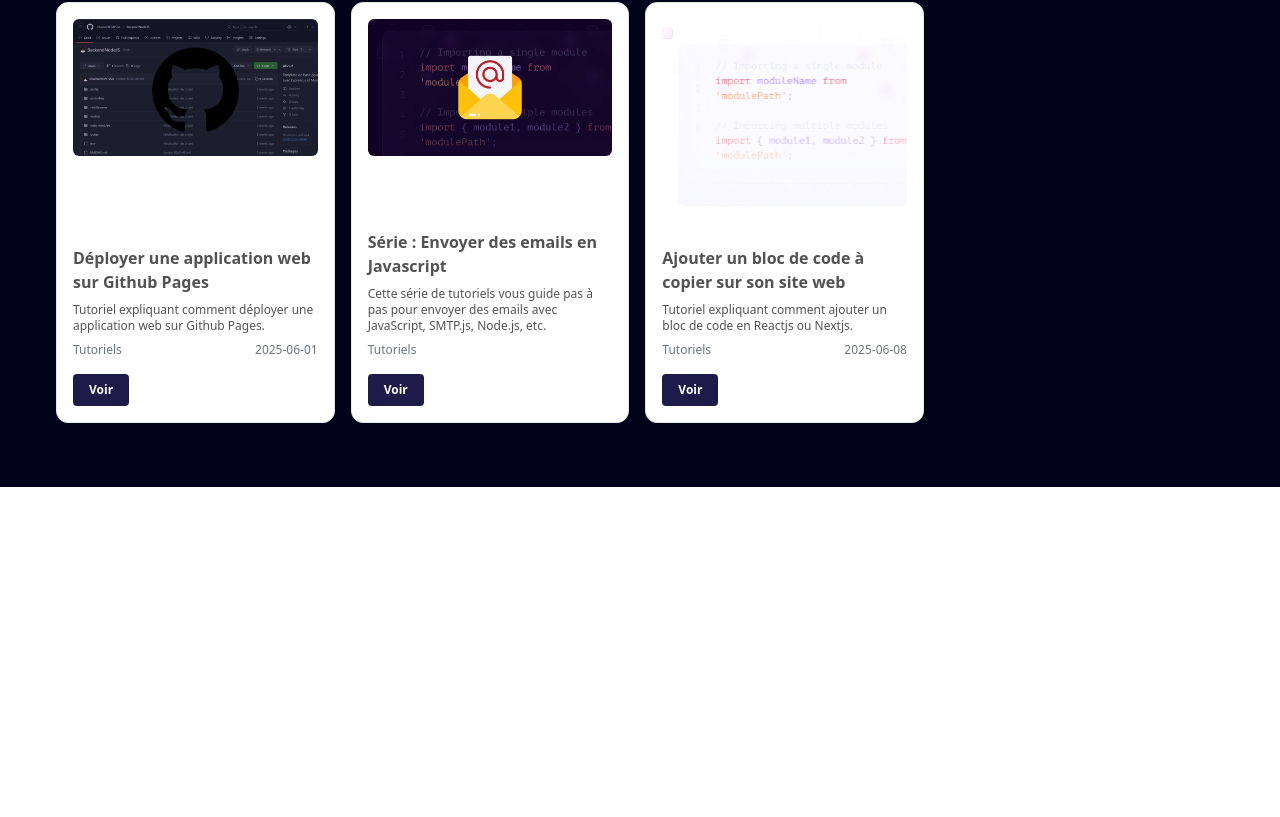
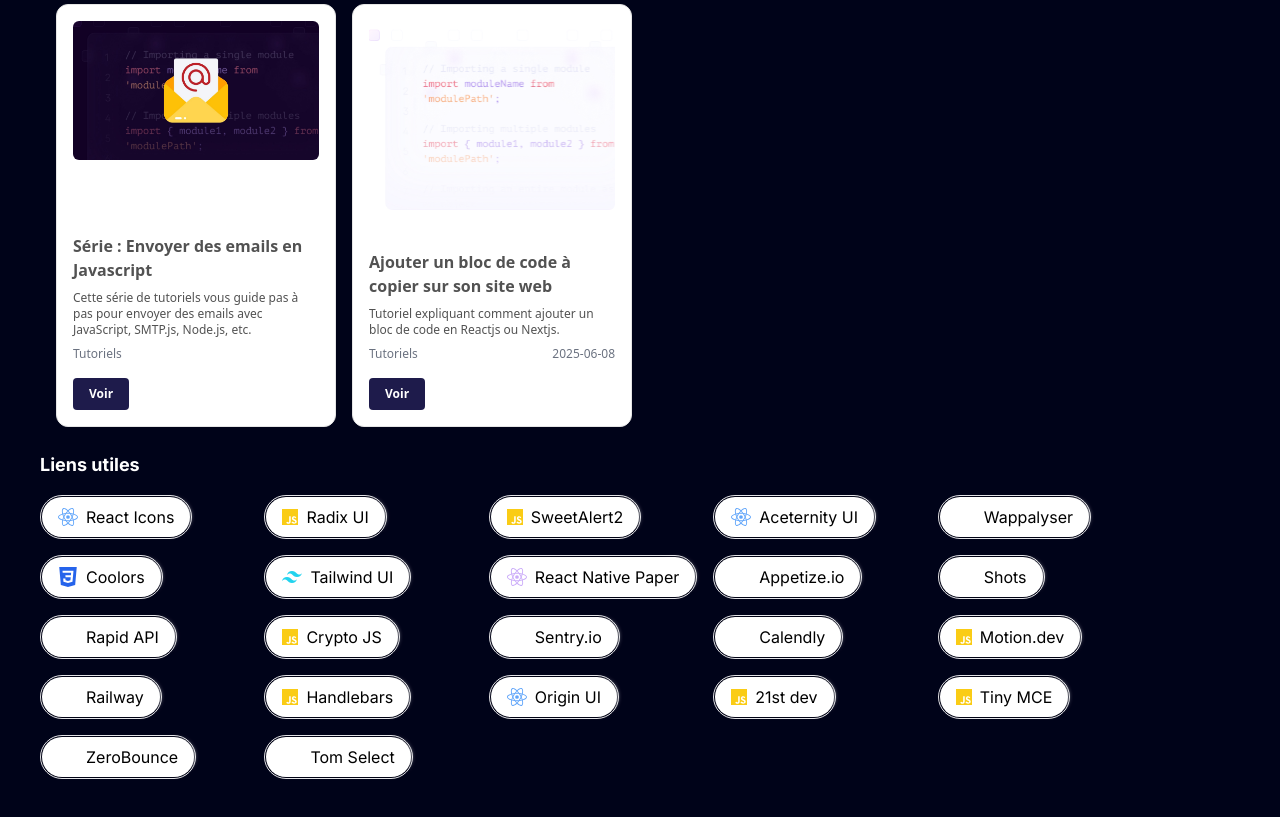
Before and after one commit to ChainerKOMISSA/Portfolio, a Next.js app in the folder portfolio/: page /blog in a window 1280 px wide. Shown: the part 1573-2390 px from the top of the page. Before the commit the page ends 2060 px from the top, so only its background shows below. Built offline with nearby package versions, Linux system fonts and the light colour scheme.

Commit message:
Modification affichage lien utiles

```diff
--- a/portfolio/app/blog/page.tsx
+++ b/portfolio/app/blog/page.tsx
@@ -1,6 +1,6 @@
 'use client'
 import Link from "next/link";
-import {useState} from "react";
+import React, {useState} from "react";
 import { Input } from "./ui/Input";
 import { IoIosArrowRoundBack } from "react-icons/io";
 import { HiMagnifyingGlass } from "react-icons/hi2";
@@ -22,6 +22,7 @@
 import {IoLogoHtml5} from "react-icons/io5";
 import { IoGlobeOutline } from "react-icons/io5";
 import { RiPencilFill } from "react-icons/ri";
+import {HoverBorderGradient} from "@/app/blog/ui/hover-border-gradient";
 
 
 
@@ -61,7 +62,7 @@
     const techIcons: Record<string, JSX.Element> = {
         react: <SiReact className="text-blue-400 w-5 h-5" />,
         typescript: <SiTypescript className="text-blue-600 w-5 h-5" />,
-        javascript: <SiJavascript className="text-yellow-400 w-5 h-5" />,
+        javascript: <SiJavascript className="text-yellow-400 w-4 h-4" />,
         nodejs: <SiNodedotjs className="text-green-600 w-5 h-5" />,
         tailwindcss: <SiTailwindcss className="text-cyan-400 w-5 h-5" />,
         nextjs: <SiNextdotjs className="text-gray-300 w-5 h-5" />,
@@ -97,7 +98,7 @@
                 </div>
             </div>
             <div className=" flex flex-row w-full">
-                <div className="flex flex-row w-3/4 mx-auto mt-4 py-2 gap-2">
+                <div className="flex flex-row w-full mx-auto mt-4 py-2 gap-2">
                     <div className="left w-full p-4 space-y-8 overflow-y-auto">
                         {categories.map((category) => {
                             const itemsInCategory = filteredItems.filter(
@@ -112,7 +113,7 @@
                                     {itemsInCategory.length === 0 ? (
                                         <p className="text-gray-400 italic">Aucune donnée pour cette catégorie.</p>
                                     ) : (
-                                        <div className="grid grid-cols-1 md:grid-cols-2 lg:grid-cols-3 gap-4">
+                                        <div className="grid grid-cols-1 md:grid-cols-2 lg:grid-cols-4 gap-4">
                                             {itemsInCategory.map((item) => (
                                                 <CardDemo
                                                     key={item.id}
@@ -135,7 +136,7 @@
                         )}
                     </div>
                 </div>
-                <div className="flex flex-col w-1/4 mx-auto mt-4 py-2 gap-2">
+                {/*<div className="flex flex-col w-1/4 mx-auto mt-4 py-2 gap-2">
                     <h2 className="text-lg font-bold text-white">Liens utiles</h2>
                     <ul role="list" className="divide-y divide-gray-800">
                         {visibleLinks.map((link) => (
@@ -161,7 +162,6 @@
                             <p className="text-gray-400 italic">Aucun résultat.</p>
                         )}
                     </ul>
-                    {/* Bouton "Afficher plus" visible uniquement si pas en recherche et si trop de liens */}
                     {filteredLinks.length > 10 && !search && !showAll && (
                         <button
                             className="mt-2 text-sm text-blue-400 hover:underline"
@@ -170,8 +170,31 @@
                             Afficher plus
                         </button>
                     )}
+                </div>*/}
+            </div>
+
+            <h2 className="text-lg font-bold text-white mb-4">Liens utiles</h2>
+            <div className=" flex flex-row w-full">
+                <div className="grid grid-cols-1 md:grid-cols-2 lg:grid-cols-5 gap-4">
+                    {filteredLinks.map((link) => (
+                        <HoverBorderGradient key = {link.id}
+                            containerClassName="rounded-full"
+                            as="button"
+                            className="dark:bg-black bg-white text-black dark:text-white flex items-center space-x-2"
+                        >
+                            {techIcons[link.logo] ?? (
+                                <span className="text-gray-400 text-sm">?</span>
+                            )}
+                            <span><a href={link.link} target="_blank">{highlight(link.name, search)}</a></span>
+                            {/*<a className="mt-1 truncate text-xs/5 text-purple" href={link.link} target="_blank">
+                                {link.link}
+                            </a>*/}
+                        </HoverBorderGradient>
+                    ))}
+                    {filteredLinks.length === 0 && (
+                        <p className="text-gray-400 italic">Aucun résultat.</p>
+                    )}
                 </div>
-
             </div>
 
         </main>
--- /dev/null
+++ b/portfolio/app/blog/ui/hover-border-gradient.tsx
@@ -0,0 +1,99 @@
+"use client";
+import React, { useState, useEffect, useRef } from "react";
+
+import { motion } from "motion/react";
+import { cn } from "@/lib/utils";
+
+type Direction = "TOP" | "LEFT" | "BOTTOM" | "RIGHT";
+
+export function HoverBorderGradient({
+                                        children,
+                                        containerClassName,
+                                        className,
+                                        as: Tag = "button",
+                                        duration = 1,
+                                        clockwise = true,
+                                        ...props
+                                    }: React.PropsWithChildren<
+    {
+        as?: React.ElementType;
+        containerClassName?: string;
+        className?: string;
+        duration?: number;
+        clockwise?: boolean;
+    } & React.HTMLAttributes<HTMLElement>
+>) {
+    const [hovered, setHovered] = useState<boolean>(false);
+    const [direction, setDirection] = useState<Direction>("TOP");
+
+    const rotateDirection = (currentDirection: Direction): Direction => {
+        const directions: Direction[] = ["TOP", "LEFT", "BOTTOM", "RIGHT"];
+        const currentIndex = directions.indexOf(currentDirection);
+        const nextIndex = clockwise
+            ? (currentIndex - 1 + directions.length) % directions.length
+            : (currentIndex + 1) % directions.length;
+        return directions[nextIndex];
+    };
+
+    const movingMap: Record<Direction, string> = {
+        TOP: "radial-gradient(20.7% 50% at 50% 0%, hsl(0, 0%, 100%) 0%, rgba(255, 255, 255, 0) 100%)",
+        LEFT: "radial-gradient(16.6% 43.1% at 0% 50%, hsl(0, 0%, 100%) 0%, rgba(255, 255, 255, 0) 100%)",
+        BOTTOM:
+            "radial-gradient(20.7% 50% at 50% 100%, hsl(0, 0%, 100%) 0%, rgba(255, 255, 255, 0) 100%)",
+        RIGHT:
+            "radial-gradient(16.2% 41.199999999999996% at 100% 50%, hsl(0, 0%, 100%) 0%, rgba(255, 255, 255, 0) 100%)",
+    };
+
+    const highlight =
+        "radial-gradient(75% 181.15942028985506% at 50% 50%, #3275F8 0%, rgba(255, 255, 255, 0) 100%)";
+
+    useEffect(() => {
+        if (!hovered) {
+            const interval = setInterval(() => {
+                setDirection((prevState) => rotateDirection(prevState));
+            }, duration * 1000);
+            return () => clearInterval(interval);
+        }
+    }, [hovered]);
+    return (
+        <Tag
+            onMouseEnter={(event: React.MouseEvent<HTMLDivElement>) => {
+                setHovered(true);
+            }}
+            onMouseLeave={() => setHovered(false)}
+            className={cn(
+                "relative flex rounded-full border  content-center bg-black/20 hover:bg-black/10 transition duration-500 dark:bg-white/20 items-center flex-col flex-nowrap gap-10 h-min justify-center overflow-visible p-px decoration-clone w-fit",
+                containerClassName
+            )}
+            {...props}
+        >
+            <div
+                className={cn(
+                    "w-auto text-white z-10 bg-black px-4 py-2 rounded-[inherit]",
+                    className
+                )}
+            >
+                {children}
+            </div>
+            <motion.div
+                className={cn(
+                    "flex-none inset-0 overflow-hidden absolute z-0 rounded-[inherit]"
+                )}
+                style={{
+                    filter: "blur(2px)",
+                    position: "absolute",
+                    width: "100%",
+                    height: "100%",
+                }}
+                initial={{ background: movingMap[direction] }}
+                animate={{
+                    background: hovered
+                        ? [movingMap[direction], highlight]
+                        : movingMap[direction],
+                }}
+                transition={{ ease: "linear", duration: duration ?? 1 }}
+            />
+            <div className="bg-black absolute z-1 flex-none inset-[2px] rounded-[100px]" />
+        </Tag>
+    );
+}
```
